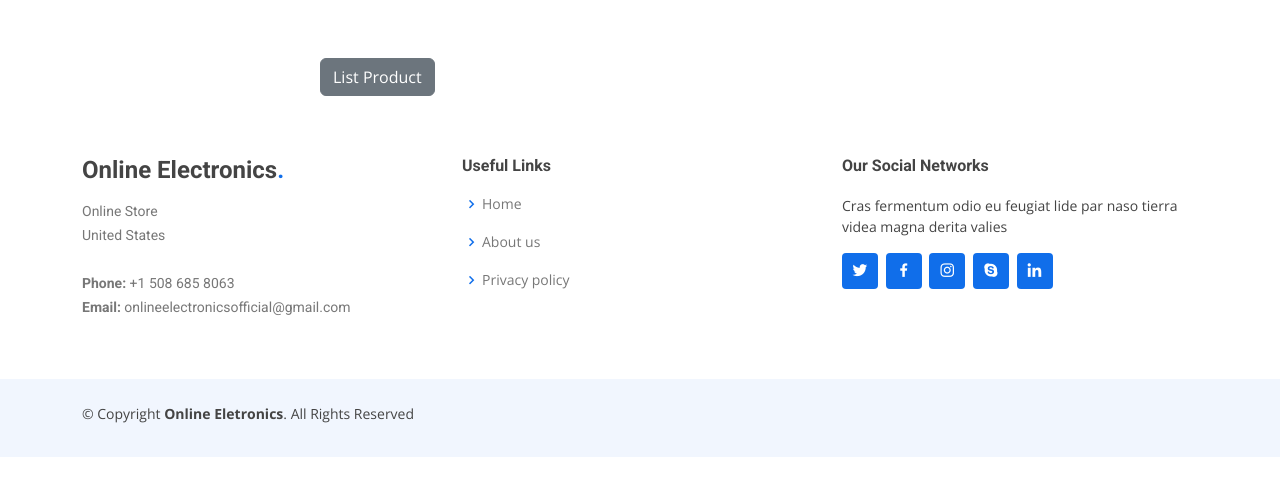
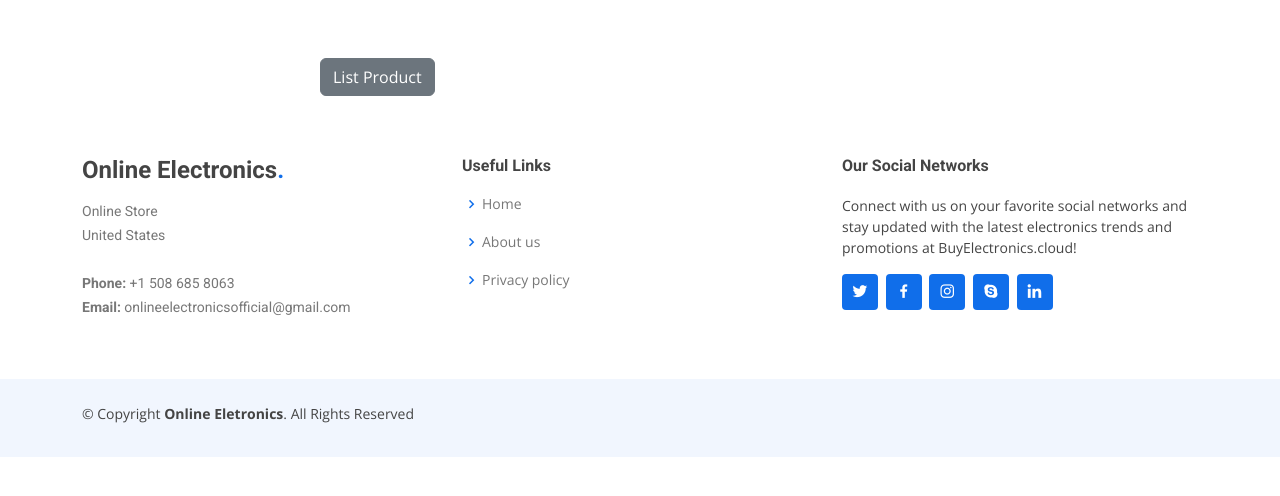
Before and after one commit to NatalioF22/OnlineElectronics, a Django app: page /add_product/ in a window 1280 px wide. Shown: the part 140-636 px from the top of the page. Run offline with Django 4.2, Linux system fonts and the light colour scheme; some libraries are stand-ins or nearby versions.

Commit message:
Update footer.html

```diff
--- a/WebApp/templates/footer.html
+++ b/WebApp/templates/footer.html
@@ -41,7 +41,7 @@
 
           <div class="col-lg-4 col-md-6 footer-links">
             <h4>Our Social Networks</h4>
-            <p>Cras fermentum odio eu feugiat lide par naso tierra videa magna derita valies</p>
+            <p>Connect with us on your favorite social networks and stay updated with the latest electronics trends and promotions at BuyElectronics.cloud!</p>
             <div class="social-links mt-3">
               <a href="https://twitter.com/OnlineElectr1" class="twitter"><i class="bx bxl-twitter"></i></a>
               <a href="https://www.facebook.com/profile.php?id=100094677662636" class="facebook"><i class="bx bxl-facebook"></i></a>
```
